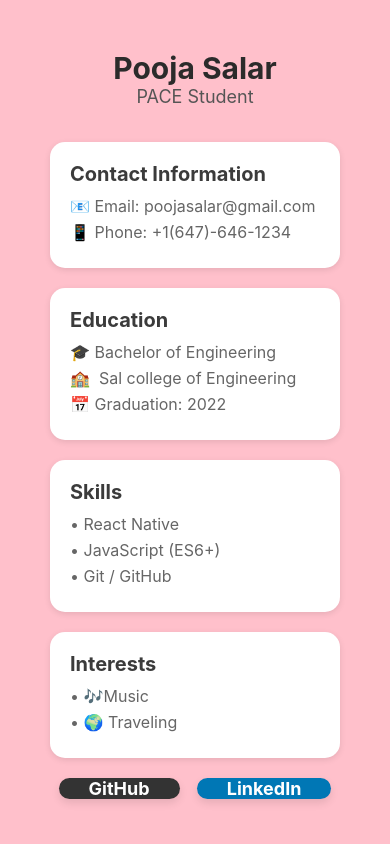
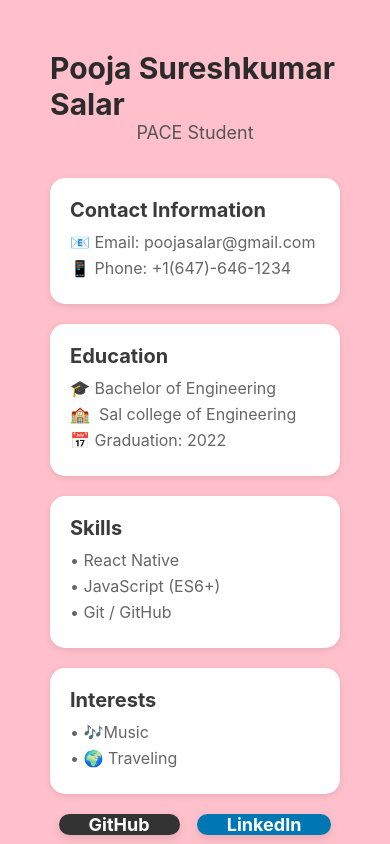
Before and after one commit to poojasalar/Biodata1, a React Native app: screen / in a window 390 px wide. Built offline with nearby package versions, Linux system fonts and the light colour scheme.

Commit message:
change name

```diff
--- a/App.js
+++ b/App.js
@@ -5,7 +5,7 @@ export default function App() {
   return (
     <ScrollView contentContainerStyle={styles.container}>
       <View style={styles.profileContainer}>
-        <Text style={styles.name}>Pooja Salar</Text>
+        <Text style={styles.name}>Pooja Sureshkumar Salar</Text>
         <Text style={styles.title}>PACE Student</Text>
       </View>
 
```
